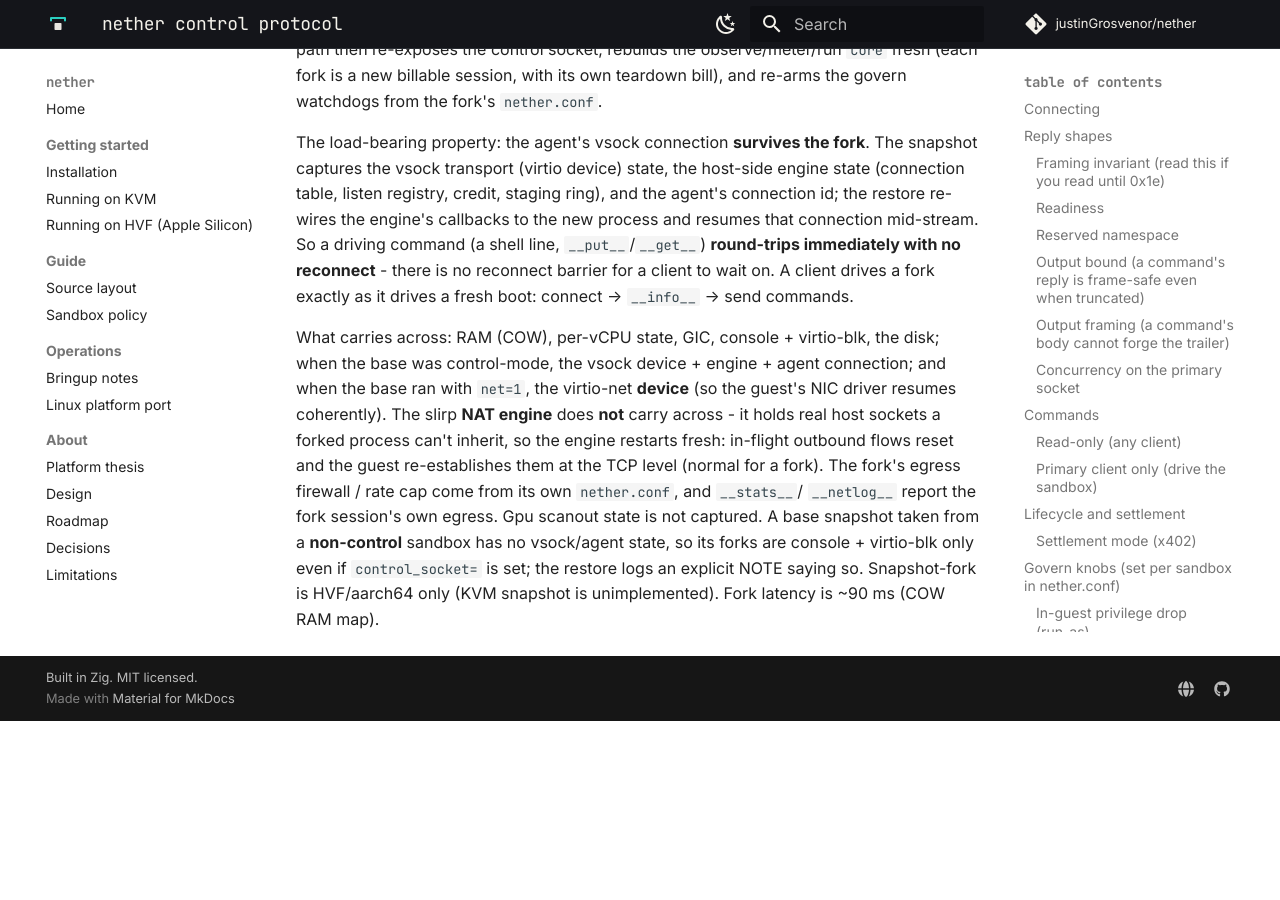
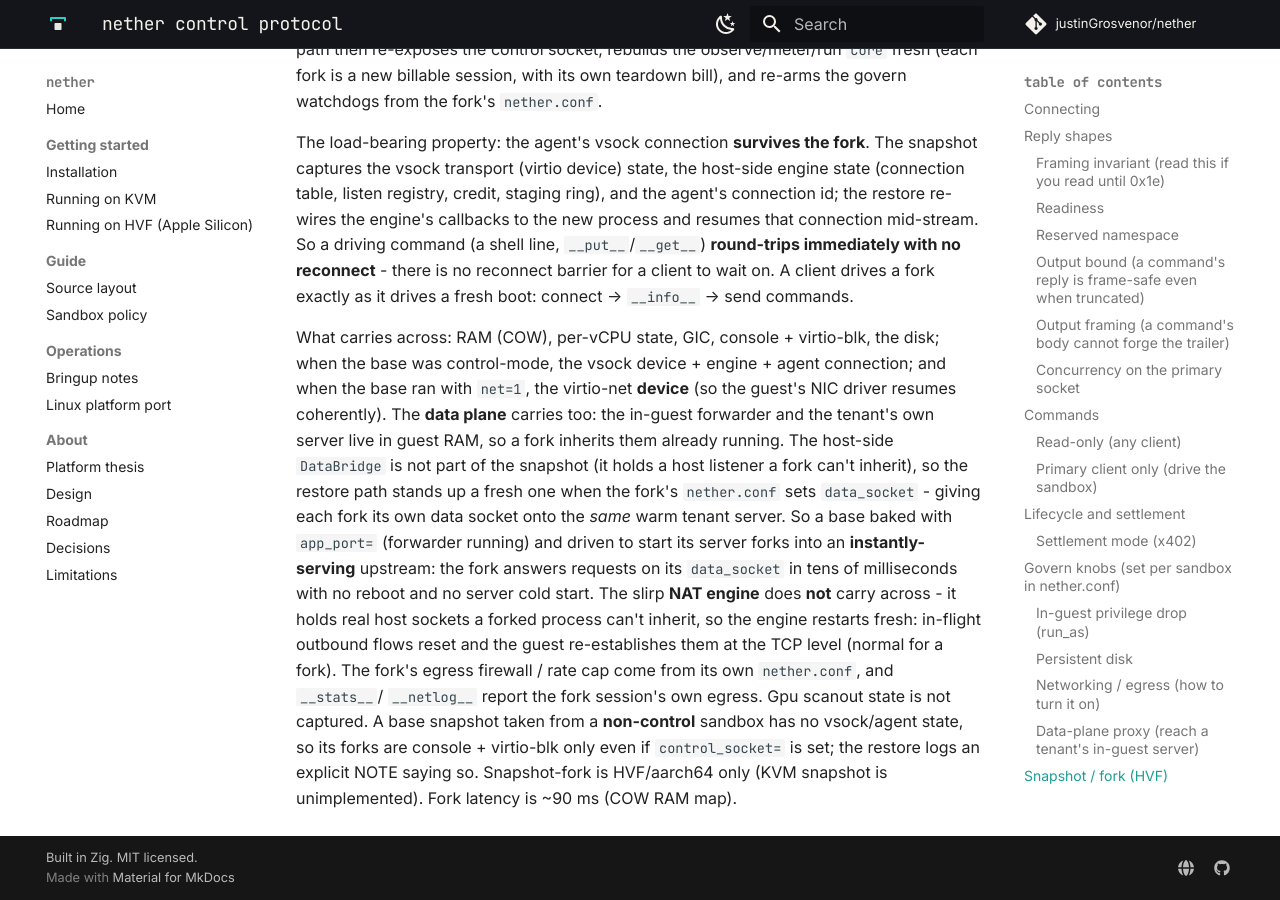
Before and after one commit to justinGrosvenor/nether, an MkDocs documentation site: the page built from docs/control-protocol.md, in a window 1280 px wide and 900 px high, scrolled down 9154 px. Built offline with MkDocs 1.6.1 and Material for MkDocs 9.7.7, drawn with Linux system fonts in a browser that asks for light colours; comment, search, counter and statistics services are not loaded; before the commit the page ends 9875 px from its top, so only the background shows below that.

Commit message:
docs: warm-fork serving proven live; document the fork data-plane contract
park-concurrency-plan: the "warm fork inherits the running tenant server" claim is
now PROVEN live on HVF (fa70453, ~66ms fork->serving, same warm instance, parent
unaffected, concurrency at base baseline). control-protocol: the fork section now
states that the data plane carries across (in-guest forwarder + tenant server via CoW)
and the restore path stands up a fresh per-fork DataBridge, so a base baked with
app_port= and a running server forks into an instantly-serving upstream.

```diff
--- a/docs/control-protocol.md
+++ b/docs/control-protocol.md
@@ -347,7 +347,14 @@ exactly as it drives a fresh boot: connect → `__info__` → send commands.
 What carries across: RAM (COW), per-vCPU state, GIC, console + virtio-blk, the disk;
 when the base was control-mode, the vsock device + engine + agent connection; and when the
 base ran with `net=1`, the virtio-net **device** (so the guest's NIC driver resumes
-coherently). The slirp **NAT engine** does **not** carry across - it holds real host
+coherently). The **data plane** carries too: the in-guest forwarder and the tenant's
+own server live in guest RAM, so a fork inherits them already running. The host-side
+`DataBridge` is not part of the snapshot (it holds a host listener a fork can't inherit),
+so the restore path stands up a fresh one when the fork's `nether.conf` sets `data_socket`
+- giving each fork its own data socket onto the *same* warm tenant server. So a base baked
+with `app_port=` (forwarder running) and driven to start its server forks into an
+**instantly-serving** upstream: the fork answers requests on its `data_socket` in tens of
+milliseconds with no reboot and no server cold start. The slirp **NAT engine** does **not** carry across - it holds real host
 sockets a forked process can't inherit, so the engine restarts fresh: in-flight outbound
 flows reset and the guest re-establishes them at the TCP level (normal for a fork). The
 fork's egress firewall / rate cap come from its own `nether.conf`, and `__stats__`/
```
